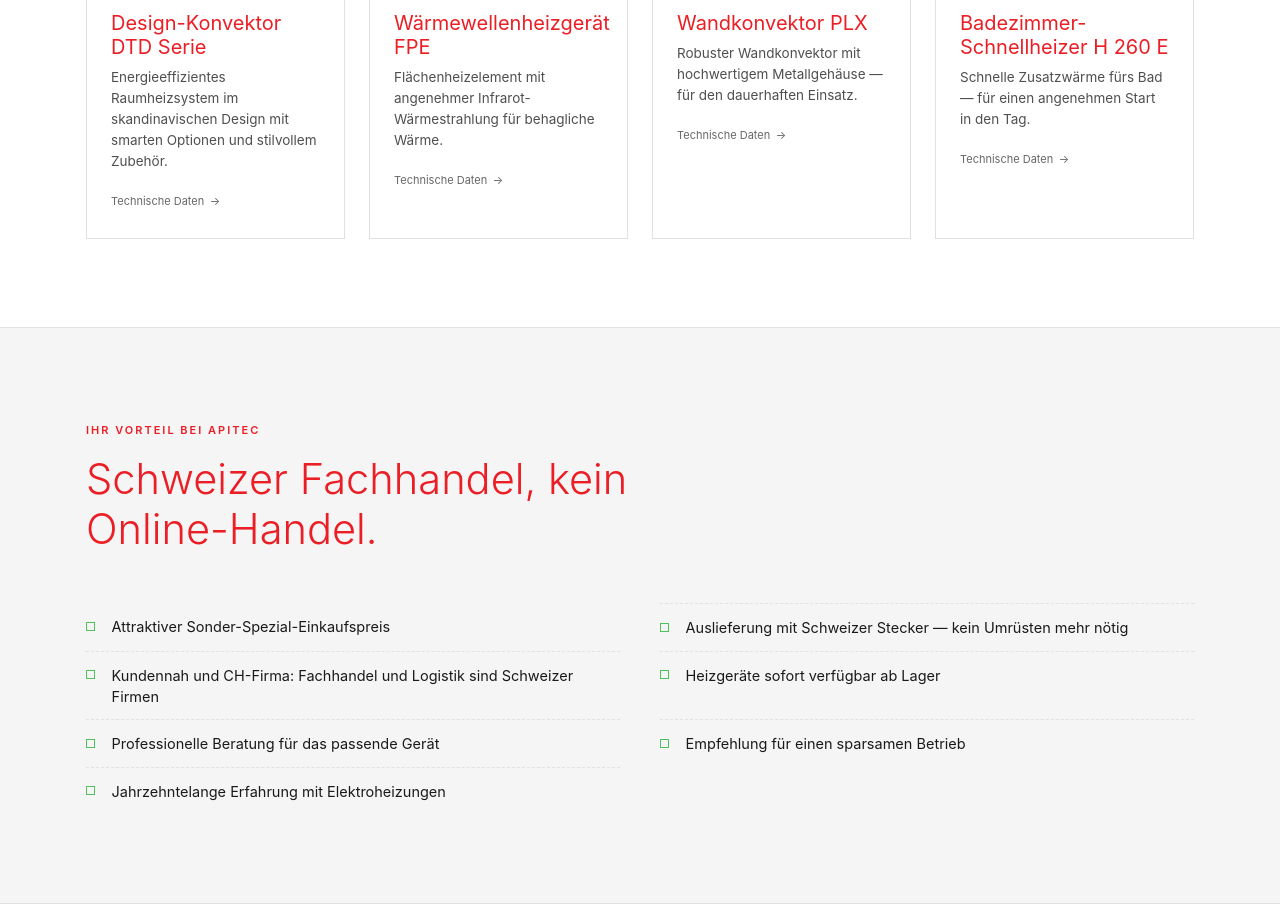
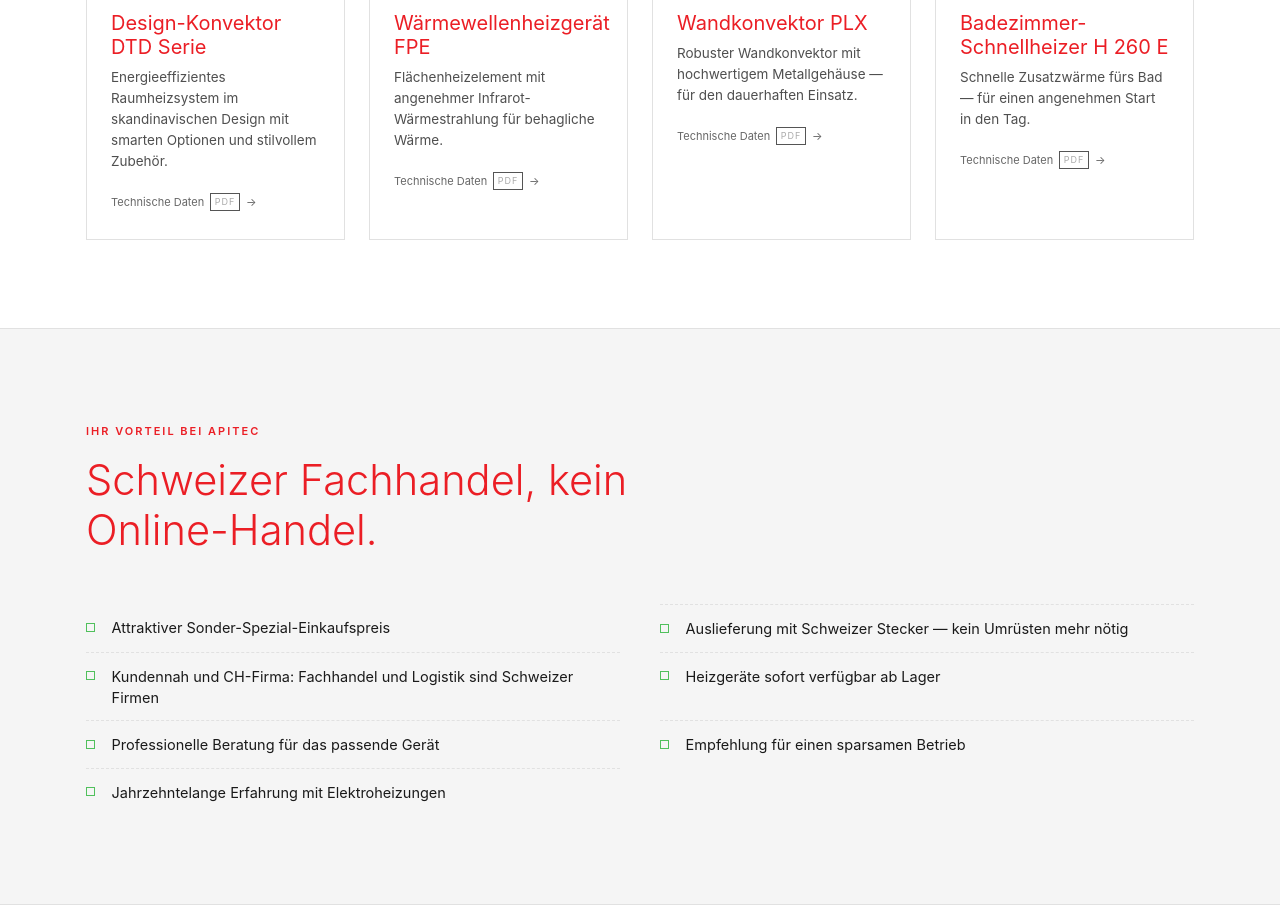
Before and after one commit to domeg7/elektrogeraete, a plain HTML site: page direktheizgeraet/index.html in a window 1280 px wide. Shown: the part 1440-2364 px from the top of the page. Drawn offline with Linux system fonts and the light colour scheme.

Commit message:
Add product brochures and update links to technical data in index.html

```diff
--- a/direktheizgeraet/index.html
+++ b/direktheizgeraet/index.html
@@ -148,7 +148,7 @@
             <div class="card__body">
               <h3 class="card__title">Design-Konvektor DTD Serie</h3>
               <p class="card__lede">Energieeffizientes Raumheizsystem im skandinavischen Design mit smarten Optionen und stilvollem Zubehör.</p>
-              <a href="#kontakt" class="card__link card__link--sub" data-not-implemented="Technische Daten DTD">Technische Daten <span aria-hidden="true">→</span></a>
+              <a href="../assets/Dimplex-Prospekt-DTD.pdf" class="card__link card__link--sub" target="_blank" rel="noopener">Technische Daten <span class="topbar__hint">PDF</span> <span aria-hidden="true">→</span></a>
             </div>
           </article>
 
@@ -160,7 +160,7 @@
             <div class="card__body">
               <h3 class="card__title">Wärmewellenheizgerät FPE</h3>
               <p class="card__lede">Flächenheizelement mit angenehmer Infrarot-Wärmestrahlung für behagliche Wärme.</p>
-              <a href="#kontakt" class="card__link card__link--sub" data-not-implemented="Technische Daten FPE">Technische Daten <span aria-hidden="true">→</span></a>
+              <a href="../assets/Dimplex-FPE-Prospekt.pdf" class="card__link card__link--sub" target="_blank" rel="noopener">Technische Daten <span class="topbar__hint">PDF</span> <span aria-hidden="true">→</span></a>
             </div>
           </article>
 
@@ -172,7 +172,7 @@
             <div class="card__body">
               <h3 class="card__title">Wandkonvektor PLX</h3>
               <p class="card__lede">Robuster Wandkonvektor mit hochwertigem Metallgehäuse — für den dauerhaften Einsatz.</p>
-              <a href="#kontakt" class="card__link card__link--sub" data-not-implemented="Technische Daten PLX">Technische Daten <span aria-hidden="true">→</span></a>
+              <a href="../assets/Dimplex-PLX-Prospekt.pdf" class="card__link card__link--sub" target="_blank" rel="noopener">Technische Daten <span class="topbar__hint">PDF</span> <span aria-hidden="true">→</span></a>
             </div>
           </article>
 
@@ -184,7 +184,7 @@
             <div class="card__body">
               <h3 class="card__title">Badezimmer-Schnellheizer H 260 E</h3>
               <p class="card__lede">Schnelle Zusatzwärme fürs Bad — für einen angenehmen Start in den Tag.</p>
-              <a href="#kontakt" class="card__link card__link--sub" data-not-implemented="Technische Daten H 260 E">Technische Daten <span aria-hidden="true">→</span></a>
+              <a href="../assets/factsheet_H260e_de.pdf" class="card__link card__link--sub" target="_blank" rel="noopener">Technische Daten <span class="topbar__hint">PDF</span> <span aria-hidden="true">→</span></a>
             </div>
           </article>
         </div>
```
Also changed, not shown: 4 other files.
